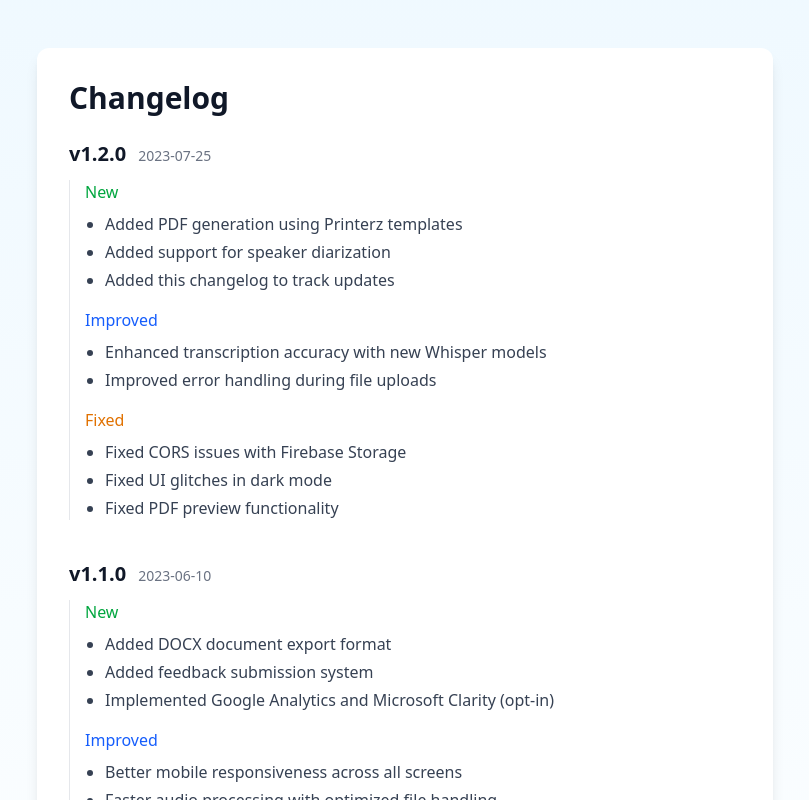
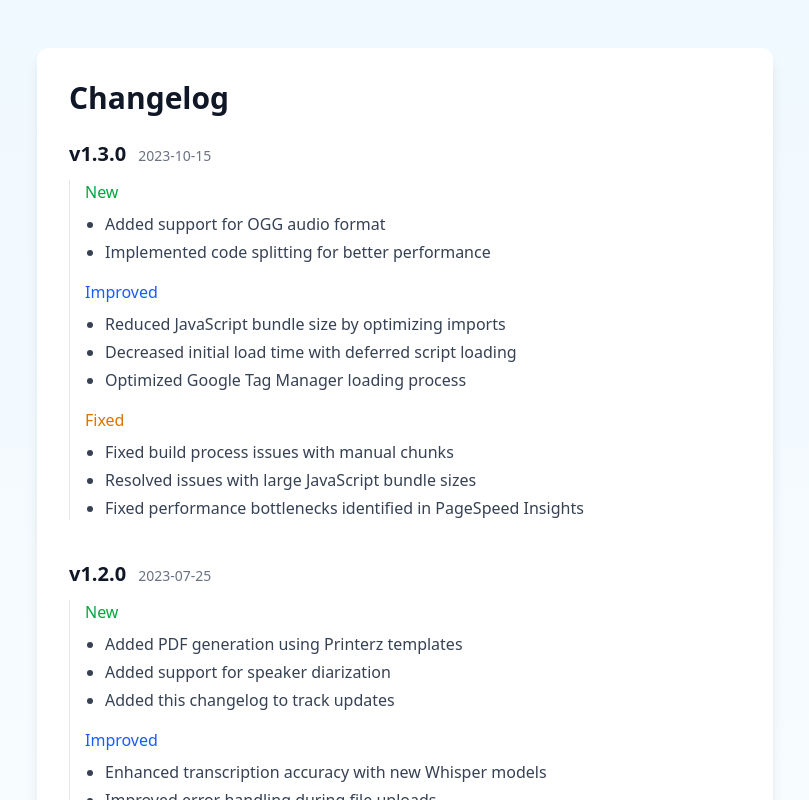
Before and after one commit to aramb-dev/transcriptr, a React (Vite) app: page /changelog in a window 1280 px wide. Shown: the top 800 px of the page, without its empty margins (235-1044 px from the left). Built offline with nearby package versions, Linux system fonts and the light colour scheme.

Commit message:
feat(changelog): add entry for version 1.3.0 with OGG support and performance improvements

```diff
--- a/src/components/Changelog.tsx
+++ b/src/components/Changelog.tsx
@@ -21,6 +21,26 @@ interface ChangeItem {
 export function Changelog({ isModal = false, onClose }: ChangelogProps) {
   // Define your changelog entries here in reverse chronological order (newest first)
   const changelogItems: ChangeItem[] = [
+    {
+      date: '2023-10-15', // Update with your actual release date
+      version: '1.3.0',
+      changes: {
+        new: [
+          'Added support for OGG audio format',
+          'Implemented code splitting for better performance'
+        ],
+        improved: [
+          'Reduced JavaScript bundle size by optimizing imports',
+          'Decreased initial load time with deferred script loading',
+          'Optimized Google Tag Manager loading process'
+        ],
+        fixed: [
+          'Fixed build process issues with manual chunks',
+          'Resolved issues with large JavaScript bundle sizes',
+          'Fixed performance bottlenecks identified in PageSpeed Insights'
+        ]
+      }
+    },
     {
       date: '2023-07-25',
       version: '1.2.0',
```
